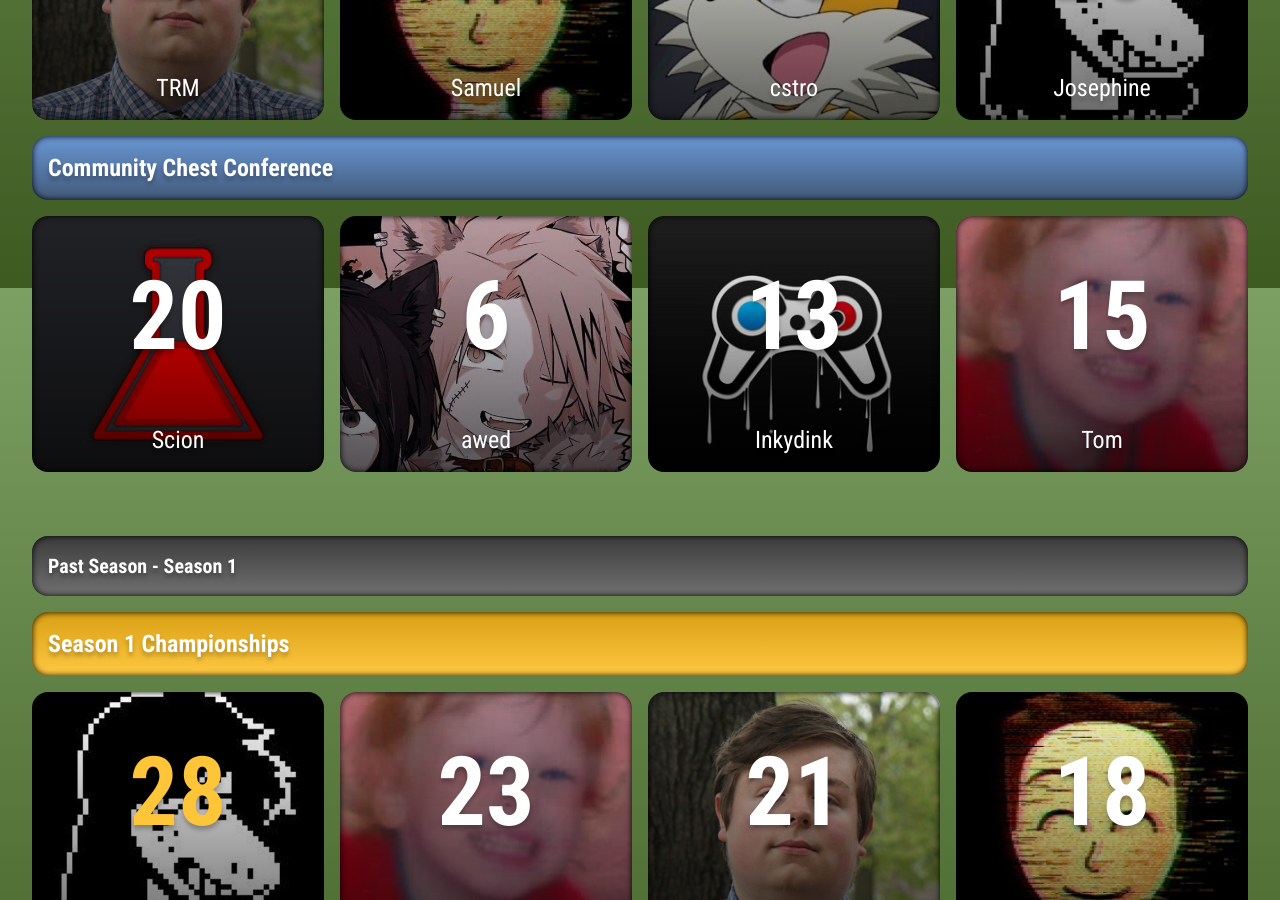
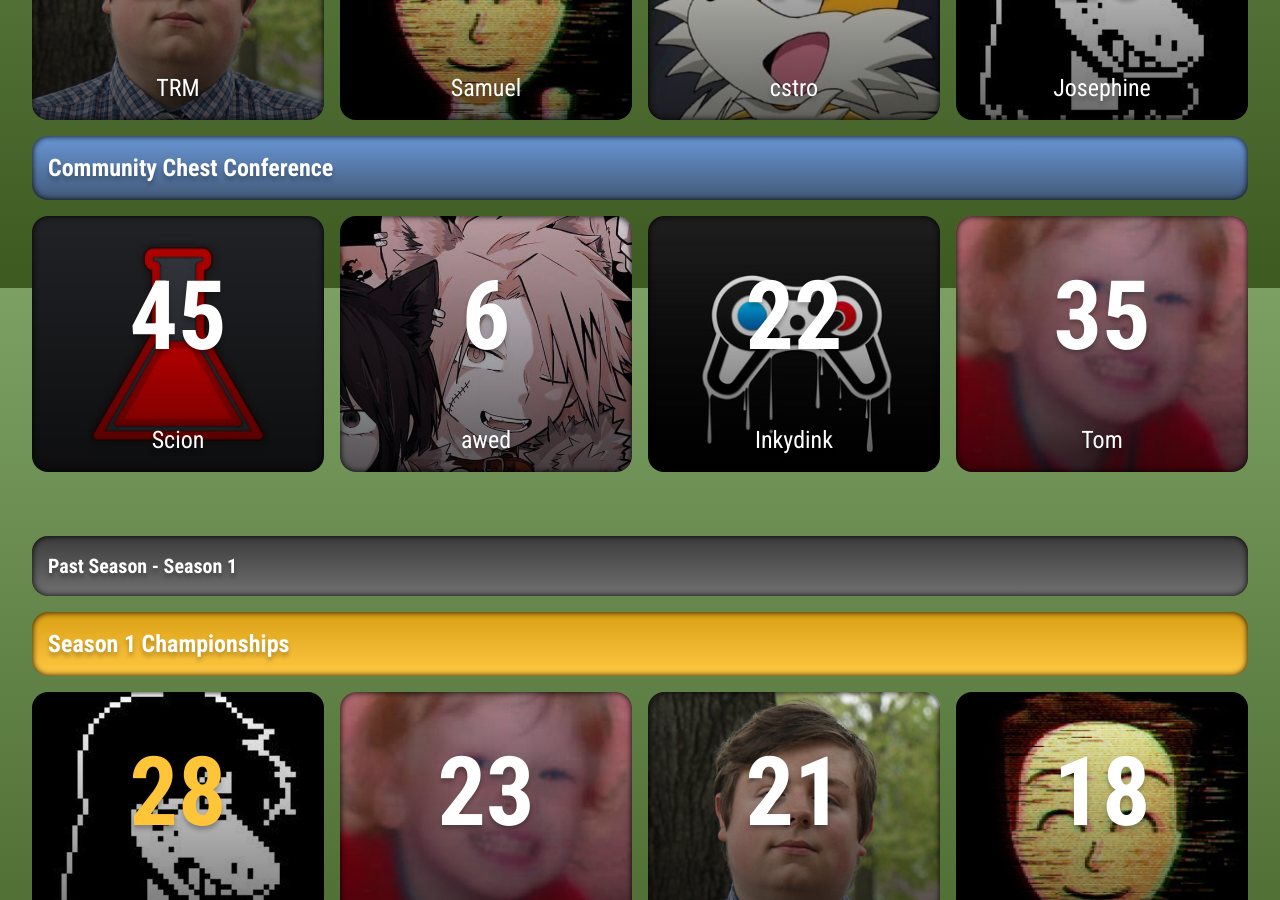
Before and after one commit to Leagueopoly/Website, a Jekyll site: the page built from standings.html, in a window 1280 px wide and 900 px high, scrolled down 612 px. Built offline with Jekyll 4.4.1, drawn with Linux system fonts in a browser that asks for light colours; nearby versions of some CDN libraries.

Commit message:
Update standings

```diff
--- a/standings.html
+++ b/standings.html
@@ -101,7 +101,7 @@ permalink: /standings/
         <a href="/players/scion">
             <div class="box-scion box-player p-4 h-64 rounded-2xl flex flex-col">
                 <div class="justify-center items-end h-full flex">
-                    <b class="default-text-shadow text-[6rem] font-black">20</b>
+                    <b class="default-text-shadow text-[6rem] font-black">45</b>
                 </div>
                 <div class="justify-center items-end h-1/2 flex">
                     <b class="default-text-shadow text-2xl font-normal">Scion</b>
@@ -125,7 +125,7 @@ permalink: /standings/
         <a href="/players/inkydink">
             <div class="box-inkydink box-player p-4 h-64 rounded-2xl flex flex-col">
                 <div class="justify-center items-end h-full flex">
-                    <b class="default-text-shadow text-[6rem] font-black">13</b>
+                    <b class="default-text-shadow text-[6rem] font-black">22</b>
                 </div>
                 <div class="justify-center items-end h-1/2 flex">
                     <b class="default-text-shadow text-2xl font-normal">Inkydink</b>
@@ -137,7 +137,7 @@ permalink: /standings/
         <a href="/players/tom">
             <div class="box-tom box-player p-4 h-64 rounded-2xl flex flex-col">
                 <div class="justify-center items-end h-full flex">
-                    <b class="default-text-shadow text-[6rem] font-black">15</b>
+                    <b class="default-text-shadow text-[6rem] font-black">35</b>
                 </div>
                 <div class="justify-center items-end h-1/2 flex">
                     <b class="default-text-shadow text-2xl font-normal">Tom</b>
```
